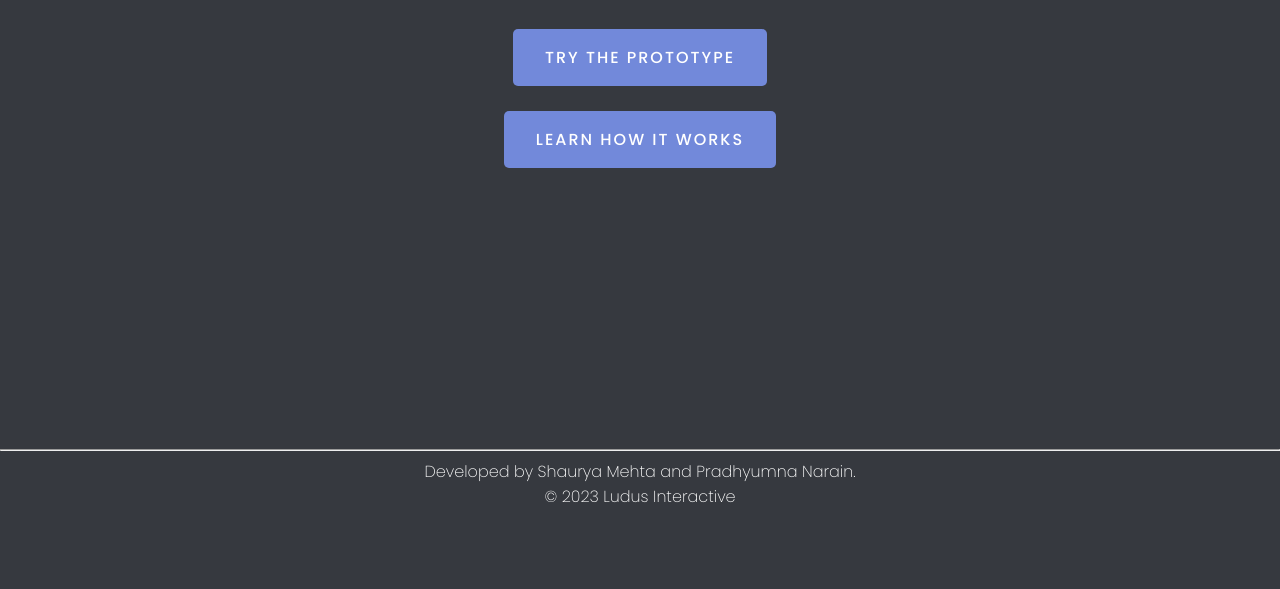
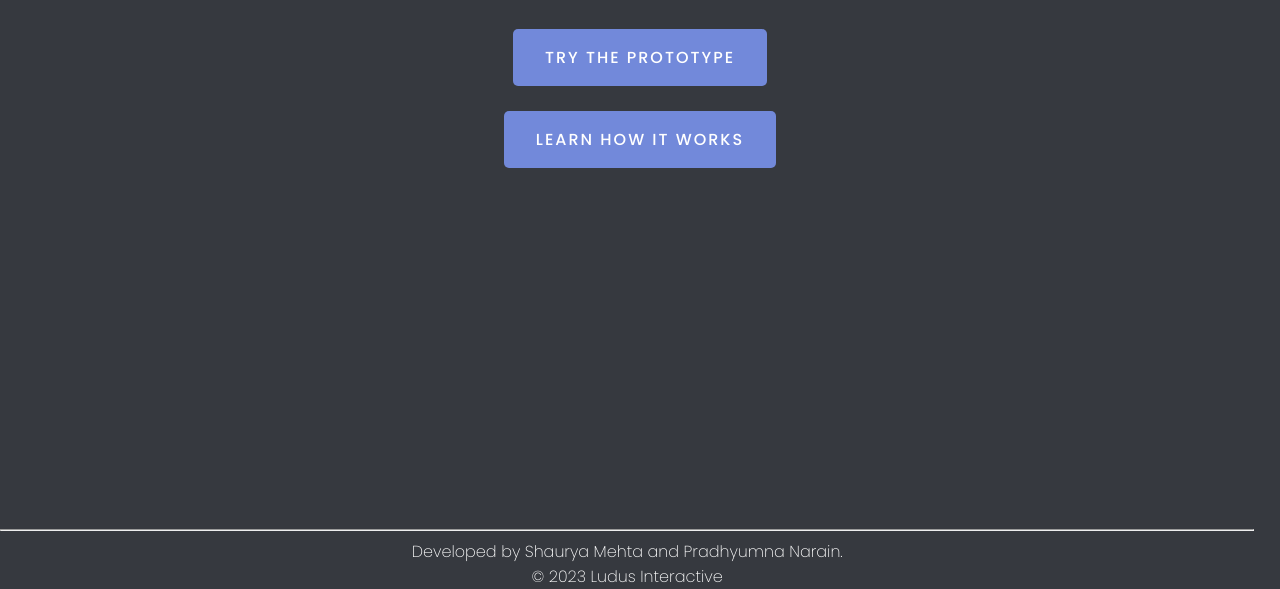
Before and after one commit to ludus-ai/ludus-ai.github.io, a website: page src/index.html in a window 1280 px wide. Shown: the part 359-948 px from the top of the page. Before the commit the page ends 868 px from the top, so only its background shows below. Drawn offline with Linux system fonts and the light colour scheme.

Commit message:
Fixed footer

```diff
--- a/src/index.html
+++ b/src/index.html
@@ -91,8 +91,11 @@
     }
 
     footer {
+      position: absolute;
+      width: 98vw;
+      margin-top: 10vh;
       text-align: center;
-      font-family: 'Poppins', sans-serif;
+      font-family: Poppins, sans-serif;
       font-weight: lighter;
     }
   </style>
--- a/src/main.css
+++ b/src/main.css
@@ -108,9 +108,12 @@ h1 {
 }
 
 footer {
+    position: absolute;
+    width: 98vw;
     margin-top: 10vh;
     text-align: center;
     font-family: Poppins, sans-serif;
+    font-weight: lighter;
 }
 
 @keyframes pulse {
```
